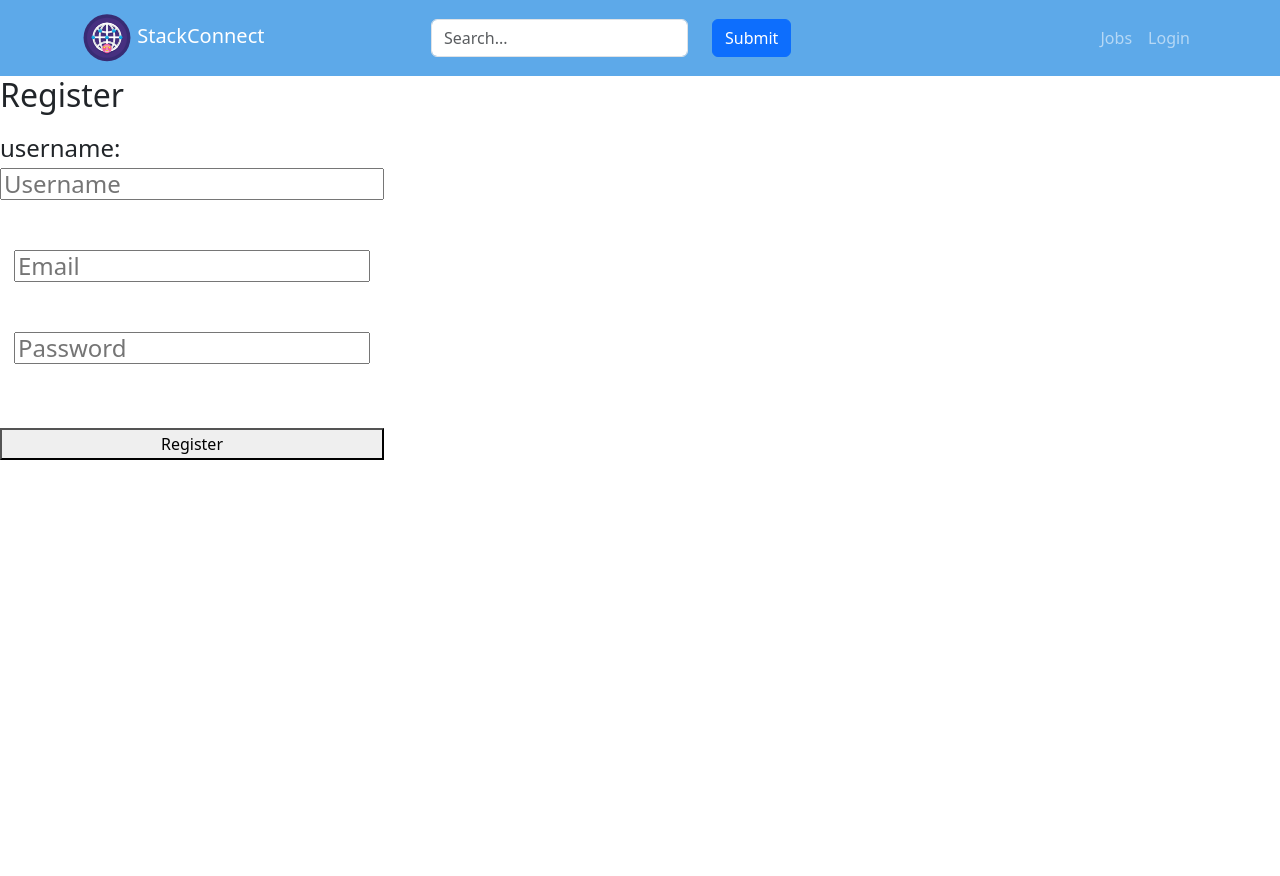
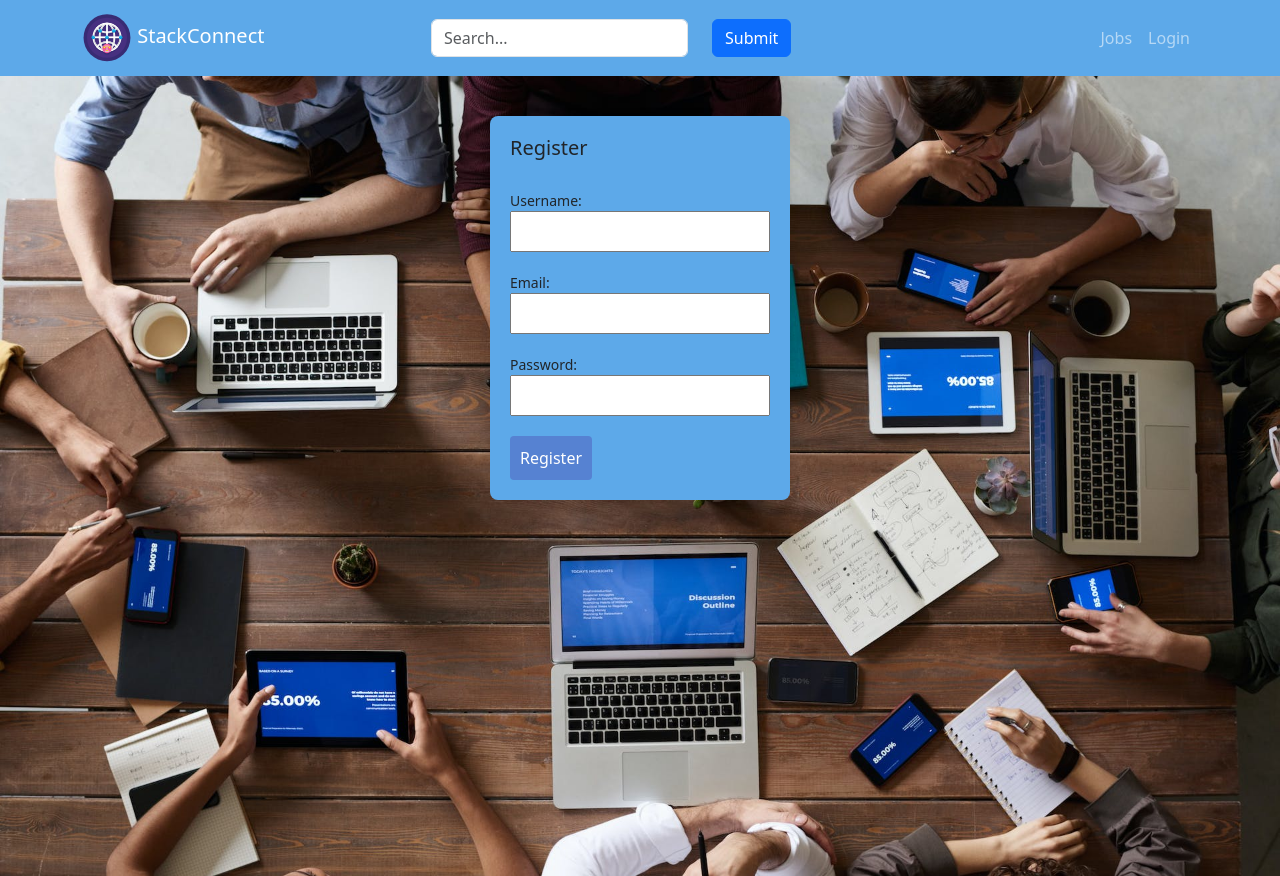
Before and after one commit to Group-6-Software-Development/StackConnect, a React (Create React App) app in the folder sprint_2/stack-connect/: page /register in a window 1280 px wide. Before the commit the page ends 800 px from the top, so only its background shows below. Built offline with nearby package versions, Linux system fonts and the light colour scheme.

Commit message:
Made css editing in RPAGE and edited RPAGE js file

```diff
--- a/sprint_2/stack-connect/src/components/RegisterPage.js
+++ b/sprint_2/stack-connect/src/components/RegisterPage.js
@@ -29,14 +29,14 @@ const RegisterPage = () => {
     return (
         <div className="register-page">
             <div className="register-header">
+            <form className="register-form" onSubmit = {handleSubmit}>
             <h2 className="register-title">Register</h2>
-            <form className="register-form" onSubmit = {handleSubmit}>
-                <label className="register-label">
-                    username:
+                <label className="first-register-label">
+                    Username:
                     <input
                     type="text"
                     name="username"
-                    placeholder="Username"
+                    placeholder=""
                     value={formData.username}
                     onChange={handleChange}
                     className="register-input"
@@ -45,10 +45,11 @@ const RegisterPage = () => {
                 </label>
                 <br/>
                 <label className="register-label">
+                    Email:
                     <input
                     type="text"
                     name="email"
-                    placeholder="Email"
+                    placeholder=""
                     value={formData.email}
                     onChange={handleChange}
                     className="register-input"
@@ -57,10 +58,11 @@ const RegisterPage = () => {
                 </label>
                 <br/>
                 <label className="register-label">
+                    Password:
                     <input
                     type="password"
                     name="password"
-                    placeholder="Password"
+                    placeholder=""
                     value={formData.password}
                     onChange={handleChange}
                     className="register-input"
--- a/sprint_2/stack-connect/src/components/styles/RegisterPage.css
+++ b/sprint_2/stack-connect/src/components/styles/RegisterPage.css
@@ -1,45 +1,71 @@
 /* Register.css file */
+.register-page {
+    padding: 20px;
+    background-image: url('../../images/heroPhoto.jpg');
+    background-size: cover;
+    background-position: center;
+    min-height: 100vh; /* Ensure the background covers the entire viewport height */
+    display: flex;
+    flex-direction: column;
+    align-items: center;
+  }
 
 .register-container {
   display: flex;
-  flex-direction: column;
   align-items: center;
   justify-content: center;
   height: 100vh;
+  background-color: hwb(193 9% 3% / 0.336);
 }
 
 .register-title {
-  font-size: 2rem;
-  margin-bottom: 1rem;
+  font-size: 20px;
+  margin-bottom: 0px;
+  text-align: center;
+  margin-top: 0px;
+  margin-right: 190px;
 }
 
 .register-form {
-  display: flex;
-  flex-direction: column;
-  align-items: center;
-  justify-content: center;
-  width: 30%;
+  width: 300px;
+  padding: 20px;
+  background-color: #5DA9E9;
+  border-radius: 8px;
+  box-shadow: 0 0 10px rgba(0, 0, 0, 0.1);
+  margin: auto;
+  margin-top: 20px;
 }
+.first-register-label {
+    display: block;
+    margin-bottom: -20px;
+    margin-top: 30px;
+    font-size: 14px;
+  }
 
 .register-label {
-  font-size: 1.5rem;
-  margin-bottom: 0.5rem;
+  display: block;
+  margin-bottom: -20px;
+  margin-top: 0px;
+  font-size: 14px;
 }
 
 .register-input {
   width: 100%;
-  height: 2rem;
-  margin-bottom: 1rem;
+  padding: 8px;
+  margin-bottom: 16px;
+  box-sizing: border-box;
 }
 
 .register-button {
-  width: 100%;
-  height: 2rem;
-  margin-top: 1rem;
-  margin-bottom: 1rem;
+  background-color: #5682d2;
+  color: #fff;
+  padding: 10px;
+  border: none;
+  border-radius: 4px;
+  cursor: pointer;
 }
 
 .register-button:hover {
-  background-color: #f5f5f5;
-  color: #000;
+  background-color: #4565a0;
+
 }
```
